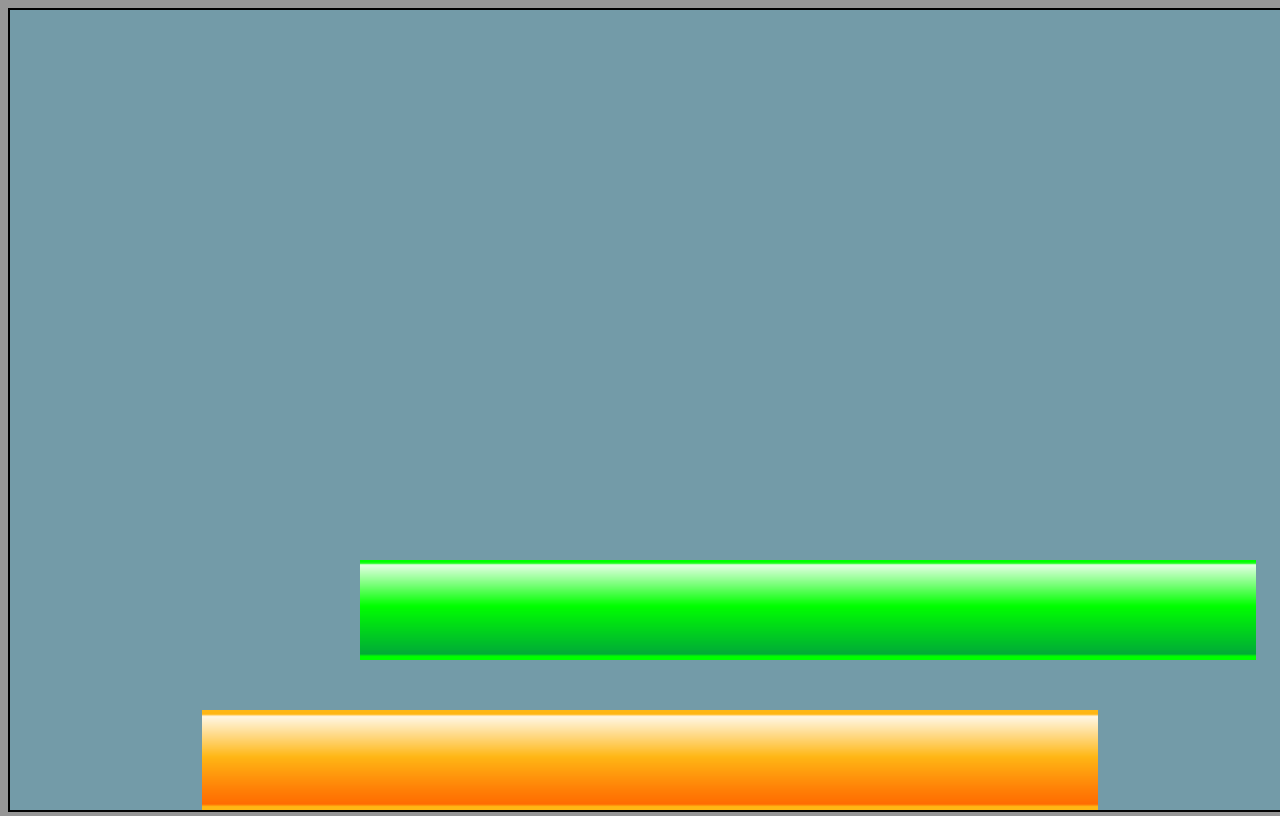
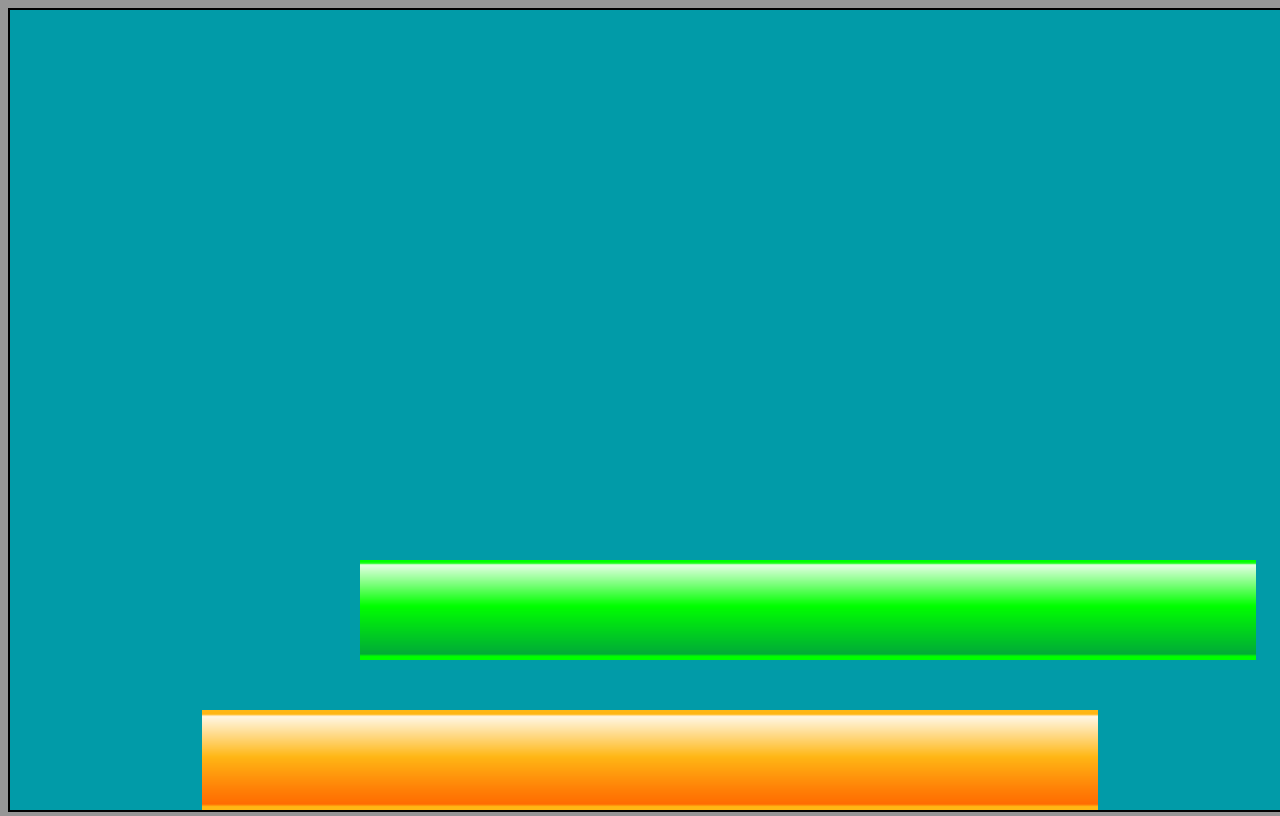
Before and after one commit to chaitanya360/Stack, a plain HTML site: page index.html in a window 1280 px wide. Drawn offline with Linux system fonts and the light colour scheme.

Commit message:
Update index.html

```diff
--- a/index.html
+++ b/index.html
@@ -13,7 +13,7 @@
 
       #canvas {
         border: 2px solid black;
-        background-color: rgb(115, 155, 168);
+        background-color: rgb(1, 155, 168);
       }
       img {
         display: none;
```
